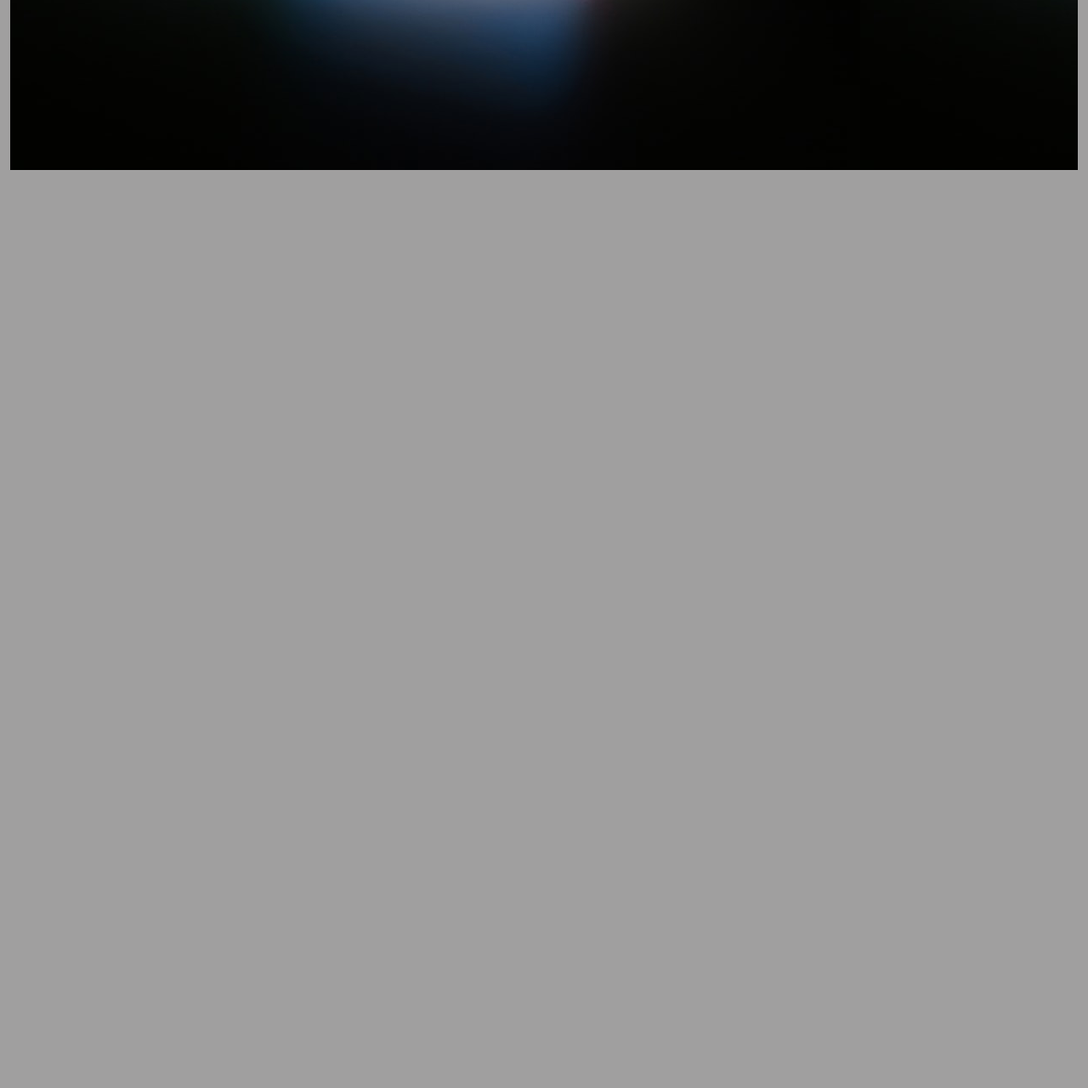
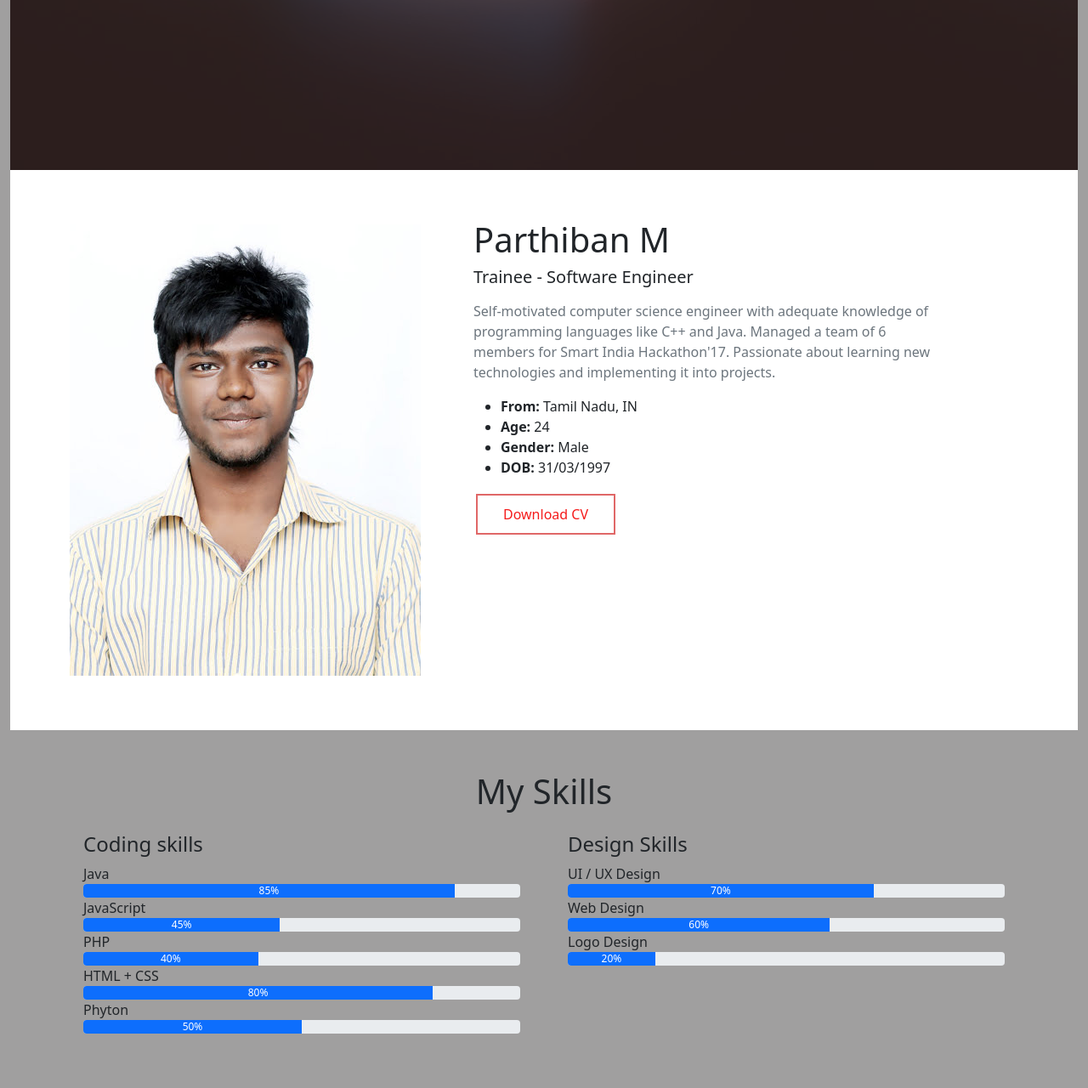
Before and after one commit to parthim/First_Assignment, a plain HTML site: page index.html in a window 1280 px wide. Shown: the part 500-1780 px from the top of the page at 85% size. Before the commit the page ends 800 px from the top, so only its background shows below. Drawn offline with nearby package versions, Linux system fonts and the light colour scheme.

Commit message:
Commit after Skills Section

```diff
--- a/assets/CSS/index.css
+++ b/assets/CSS/index.css
@@ -1,5 +1,23 @@
 .bg-theme{
     background-color: rgb(160, 159, 159);
+}
+/* Back to the Top Button */
+.btn-back_to_top{
+    position: fixed;
+    bottom: 10px;
+    right: 14px;
+    width: 50px;
+    height: 50px;
+    line-height: 50px;
+    text-align: center;
+    font-size: 18px;
+    border-radius: 50%;
+    background-color: #52565c;
+    color: #fff;
+    visibility: hidden;
+    cursor: pointer;
+    box-shadow: 0 3px 9px rgb(0 0 0 / 40%);
+    z-index: 99;
 }
 
 /* Add a black background color to the top navigation */
@@ -76,6 +94,7 @@
     height: 100%;
     color: #fff;
     z-index: 10;
+    background: #3e2a2ab3;
 }
 #intro .intro_text .badge {
     border-radius: 40px;
@@ -86,3 +105,21 @@
     font-size: 16px;
 }
 /* Intro Section ends */
+/* About Sections Starts */
+#about {
+    background: #fff;
+}
+#about .about_image .img {
+    border: 8px solid #f00;
+}
+/* Download Button */
+.about_dwnld_btn{
+    padding: 10px 30px;
+    margin: 5px;
+    height: unset;
+    background-color: transparent;
+    color: #f51b1b;
+    border: 0;
+    font-weight: 500;
+    box-shadow: 0 0 0 2px #e06767;
+}
--- a/index.html
+++ b/index.html
@@ -9,6 +9,10 @@
     <link rel="stylesheet" href="assets/CSS/index.css">
 </head>
 <body class="bg-theme container-fluid">
+    <!-- Back to Top button -->
+    <div class="btn-back_to_top">
+        <span class="ti-arrow-up"></span>
+    </div>
     <!-- Navigation bar -->
     <div class="topnav">
         <h3 class="name">Portofolio</h3>
@@ -18,6 +22,7 @@
         <a href="#skills">Skills</a>
         <a href="#hobbies">Hobbies</a>
     </div>
+    <!-- Intro Section -->
     <div id="intro">
             <div class="intro_text">
                 <h6 class="fw-normal mt-1">WELCOME</h6>
@@ -25,9 +30,99 @@
                 <h5 class="fw-normal badge">Trainee-Software Engineer</h5>
             </div>
     </div>
-    <div id="about"></div>
+    <!--About Section -->
+    <div id="about">
+        <div class="container py-5">
+            <div class="row">
+              <div class="col-lg-4 py-3">
+                <div class="about_image">
+                  <img src="assets/images/Parthiban.jpg" alt="">
+                </div>
+              </div>
+              <div class="col-lg-6 offset-lg-1" style="padding-top: 10px;">
+                <h1 class="fw-light">Parthiban M</h1>
+                <h5 class="fg-theme mb-3">Trainee - Software Engineer</h5>
+                <p class="text-muted">Self-motivated computer science engineer with adequate knowledge of programming languages like C++
+                    and Java. Managed a team of 6 members for Smart India Hackathon'17. Passionate about learning new
+                    technologies and implementing it into projects.</p>
+                <ul class="theme-list">
+                  <li><b>From:</b> Tamil Nadu, IN</li>
+                  <li><b>Age:</b> 24</li>
+                  <li><b>Gender:</b> Male</li>
+                  <li><b>DOB:</b> 31/03/1997</li>
+                </ul>
+                <a href="assets/Parthiban M Resume .pdf" target="_blank"><button class="about_dwnld_btn">Download CV</button></a>
+              </div>
+            </div>
+          </div>
+
+    </div>
     <div id="education"></div>
-    <div id="skills"></div>
+    <div id="skills">
+        <div class="container py-5">
+            <h1 class="text-center fw-normal">My Skills</h1>
+            <div class="row py-3">
+              <div class="col-md-6">
+                <div class="px-lg-3">
+                  <h4 class="skills_coding">Coding skills</h4>
+                  <div class="progress-wrapper wow fadeInUp">
+                    <span class="caption">Java</span>
+                    <div class="progress">
+                      <div class="progress-bar" role="progressbar" style="width: 85%;" aria-valuenow="75" aria-valuemin="0" aria-valuemax="100">85%</div>
+                    </div>
+                  </div>
+                  <div class="progress-wrapper wow fadeInUp">
+                    <span class="caption">JavaScript</span>
+                    <div class="progress">
+                      <div class="progress-bar" role="progressbar" style="width: 45%;" aria-valuenow="75" aria-valuemin="0" aria-valuemax="100">45%</div>
+                    </div>
+                  </div>
+                  <div class="progress-wrapper wow fadeInUp">
+                    <span class="caption">PHP</span>
+                    <div class="progress">
+                      <div class="progress-bar" role="progressbar" style="width: 40%;" aria-valuenow="75" aria-valuemin="0" aria-valuemax="100">40%</div>
+                    </div>
+                  </div>
+                  <div class="progress-wrapper wow fadeInUp">
+                    <span class="caption">HTML + CSS</span>
+                    <div class="progress">
+                      <div class="progress-bar" role="progressbar" style="width: 80%;" aria-valuenow="75" aria-valuemin="0" aria-valuemax="100">80%</div>
+                    </div>
+                  </div>
+                  <div class="progress-wrapper wow fadeInUp">
+                    <span class="caption">Phyton</span>
+                    <div class="progress">
+                      <div class="progress-bar" role="progressbar" style="width: 50%;" aria-valuenow="75" aria-valuemin="0" aria-valuemax="100">50%</div>
+                    </div>
+                  </div>
+                </div>
+              </div>
+              <div class="col-md-6">
+                <div class="px-lg-3">
+                  <h4 class="wow fadeInUp">Design Skills</h4>
+                  <div class="progress-wrapper wow fadeInUp">
+                    <span class="caption">UI / UX Design</span>
+                    <div class="progress">
+                      <div class="progress-bar" role="progressbar" style="width: 70%;" aria-valuenow="75" aria-valuemin="0" aria-valuemax="100">70%</div>
+                    </div>
+                  </div>
+                  <div class="progress-wrapper wow fadeInUp">
+                    <span class="caption">Web Design</span>
+                    <div class="progress">
+                      <div class="progress-bar" role="progressbar" style="width: 60%;" aria-valuenow="75" aria-valuemin="0" aria-valuemax="100">60%</div>
+                    </div>
+                  </div>
+                  <div class="progress-wrapper wow fadeInUp">
+                    <span class="caption">Logo Design</span>
+                    <div class="progress">
+                      <div class="progress-bar" role="progressbar" style="width: 20%;" aria-valuenow="75" aria-valuemin="0" aria-valuemax="100">20%</div>
+                    </div>
+                  </div>
+                </div>
+              </div>
+            </div>
+          </div>
+    </div>
     <div id="Hobbies"></div>
 
 
```
Also changed, not shown: assets/images/Parthiban.jpg (added), 1 other file.
